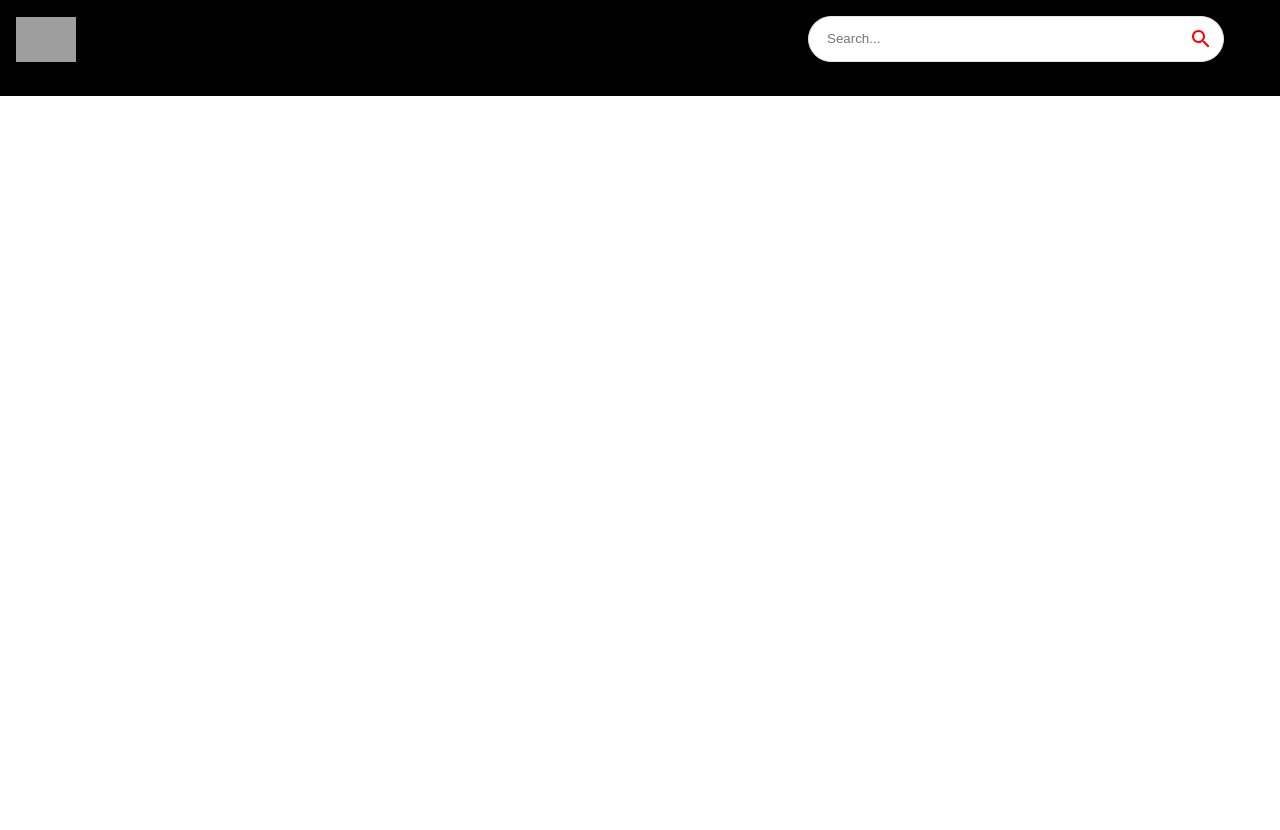
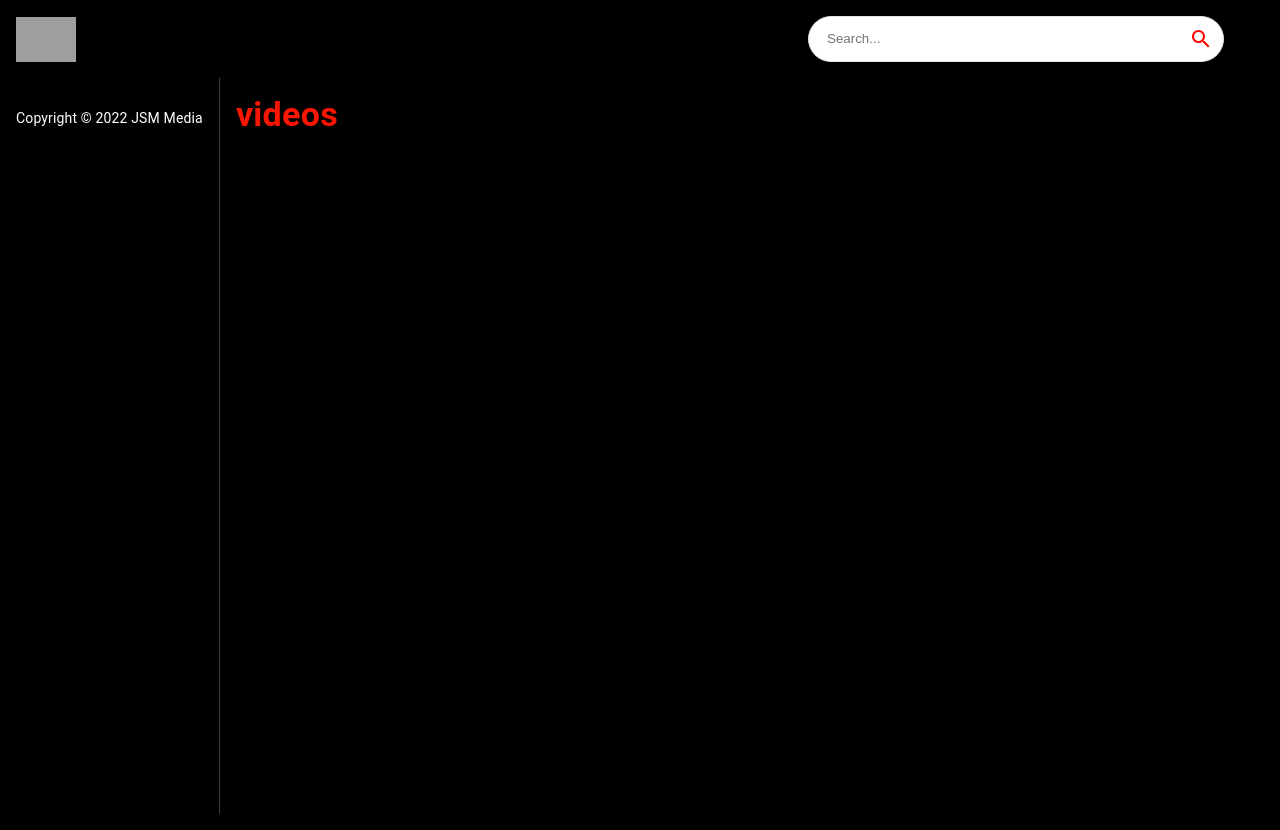
Before and after one commit to PraveenNarwal/YouTubeClone-2.0, a React (Create React App) app: page / in a window 1280 px wide. Before the commit the page ends 800 px from the top, so only its background shows below. Built offline with nearby package versions, Linux system fonts and the light colour scheme; grey boxes are pictures that could not be loaded.

Commit message:
feed added

```diff
--- a/src/components/Feed.jsx
+++ b/src/components/Feed.jsx
@@ -1,7 +1,35 @@
-import React from "react";
+import React, { useEffect, useState } from "react";
+import { Box, Stack, Typography } from "@mui/material";
+
+// import { fetchFromAPI } from "../utils/fetchFromAPI";
+import { Videos, Sidebar } from "./";
 
 const Feed = () => {
-  return <div>Feed</div>;
-};
+  return (
+    <Stack sx={{ flexDirection: { sx: "column", md: "row" } }}>
+      <Box sx={{ height: { sx: "auto", md: "92vh" }, borderRight: "1px solid #3d3d3d", px: { sx: 0, md: 2 } }}>
+        <Sidebar
+        // selectedCategory={selectedCategory} setSelectedCategory={setSelectedCategory}
 
-export default Feed;
+        />
+
+        <Typography className="copyright" variant="body2" sx={{ mt: 1.5, color: "#fff", }}>
+          Copyright © 2022 JSM Media
+        </Typography>
+      </Box>
+
+      <Box p={2} sx={{ overflowY: "auto", height: "90vh", flex: 2 }}>
+        <Typography variant="h4" fontWeight="bold" mb={2} sx={{ color: "white" }}>
+          {/* {selectedCategory}  */}
+          <span style={{ color: "#FC1503" }}>videos</span>
+        </Typography>
+
+        <Videos
+        // videos={videos}
+        />
+      </Box>
+    </Stack>
+  )
+}
+
+export default Feed
```
